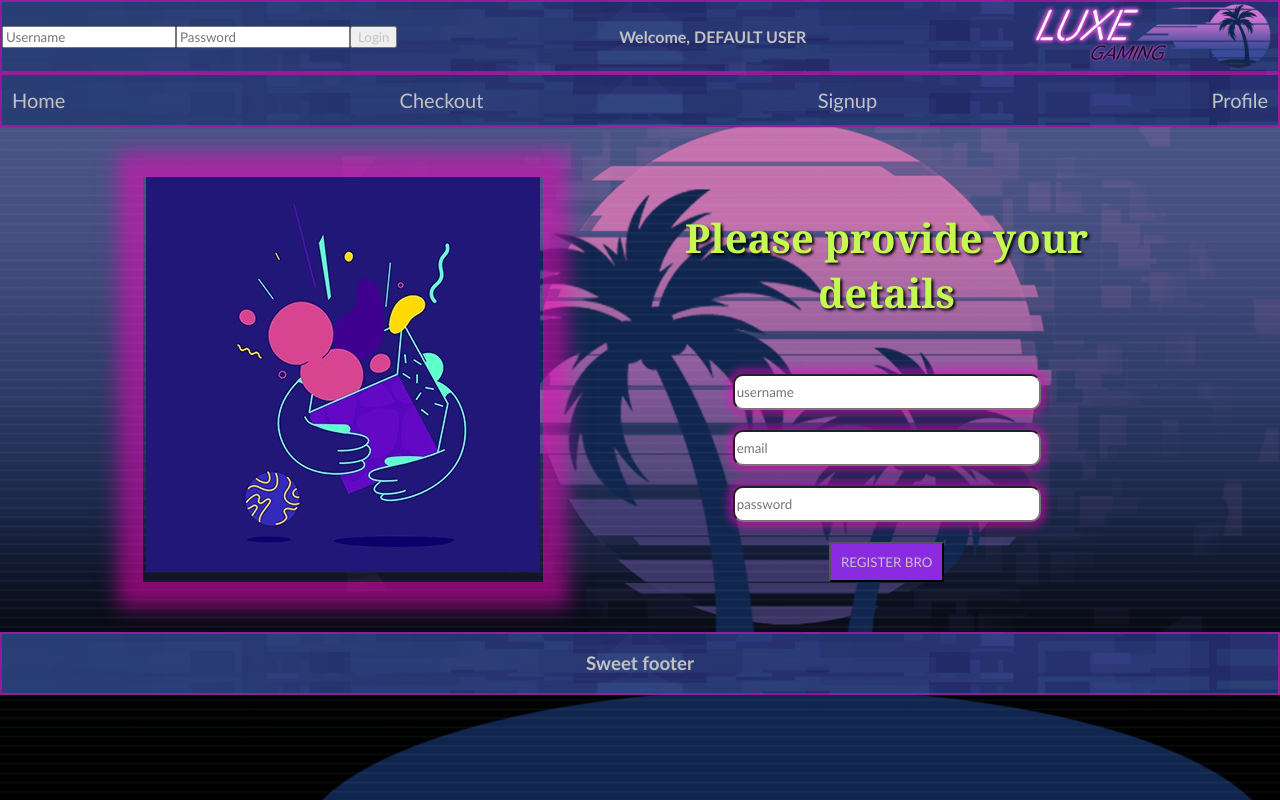
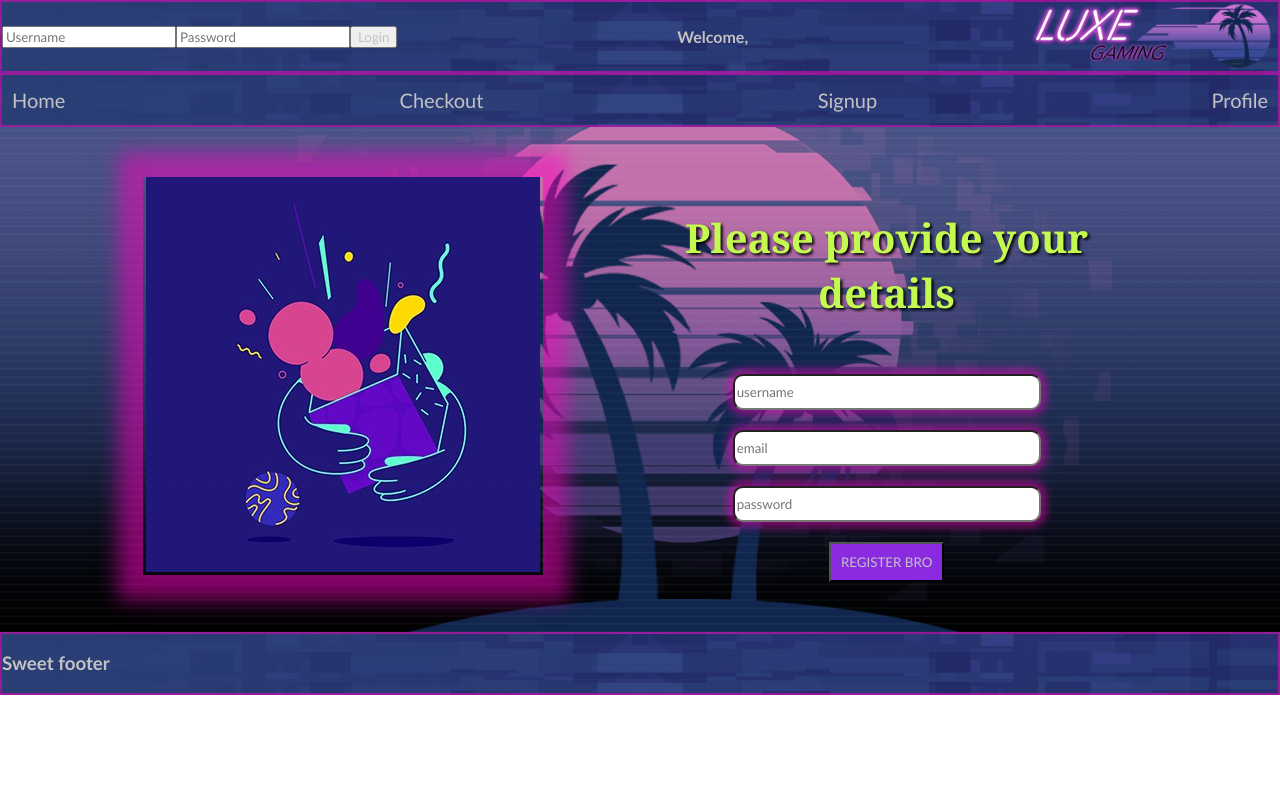
Before and after one commit to ivanlougan/LuxeBid-Frontend, a React (Create React App) app: page /signup in a window 1280 px wide. Built offline with nearby package versions, Linux system fonts and the light colour scheme; no server answers.

Commit message:
footer leyout fix

```diff
--- a/src/App.css
+++ b/src/App.css
@@ -9,12 +9,15 @@
   margin: 0;
   background: no-repeat;
   background-image: url("./images/luxe-bg2.png");
-  background-attachment: fixed;
+  /* background-attachment: fixed; */
   background-size: cover;
 }
 
 .App {
   text-align: center;
+  display: flex;
+  flex-direction: column;
+  /* height: 90vh; */
 }
 
 #navbar {
--- a/src/App.js
+++ b/src/App.js
@@ -53,9 +53,8 @@
   return (
     <div className="App">
 
-      <HeaderBar signMsg={signMsg} user={user}/>
+      {/* <HeaderBar signMsg={signMsg} user={user}/> */}
 
-      <BrowserRouter>
         <nav id="navbar">
             <Link to="/">Home</Link>
             <Link to="/checkout">Checkout</Link>
@@ -74,9 +73,9 @@
           <Route path="checkout" element={<Checkout basket={basket}></Checkout>}></Route>
           <Route path="profile" element={<Profile user={user}></Profile>}></Route>
         </Routes>
-      </BrowserRouter>
 
-        <FooterBar />
+
+
 
     </div>
   );
--- /dev/null
+++ b/src/components/layout/Layout.js
@@ -0,0 +1,17 @@
+import { BrowserRouter } from "react-router-dom";
+import HeaderBar from "../header/Header";
+import FooterBar from "../footer/Footer";
+
+const Layout = ({children}) => {
+  return (
+    <>
+        <BrowserRouter>
+            <HeaderBar/>
+                <main>{children}</main>
+            <FooterBar/>
+        </BrowserRouter>
+    </>
+  )
+}
+
+export default Layout
--- a/src/index.js
+++ b/src/index.js
@@ -1,12 +1,15 @@
 import React from 'react';
 import ReactDOM from 'react-dom/client';
 // import './index.css';
+import Layout from './components/layout/Layout';
 
 import App from './App';
 
 const root = ReactDOM.createRoot(document.getElementById('root'));
 root.render(
   <React.StrictMode>
-    <App />
+    <Layout>
+      <App />
+    </Layout>
   </React.StrictMode>
 );
--- a/src/pages/checkout.css
+++ b/src/pages/checkout.css
@@ -1,6 +1,6 @@
 .checkoutBox {
     max-width: 900px;
-    height: 650px;
+    height: 100%;
     width: 100%;
     padding: 20px;
     display: grid;
--- a/src/pages/signup.css
+++ b/src/pages/signup.css
@@ -1,5 +1,6 @@
 .signup-container {
     margin: 50px;
+    height: 100%;
     display: flex;
     justify-content: space-evenly;
 
@@ -7,11 +8,13 @@
 
 .signup-image-container {
     width: 400px;
+    height: 50%;
     box-shadow: 0px 0px 19px 25px rgba(255, 0, 191, 0.5);
 }
 
 .signup-form-container {
     width: 500px;
+    height: 50%;
     display: flex;
     justify-content: space-evenly;
     align-items: center;
```
